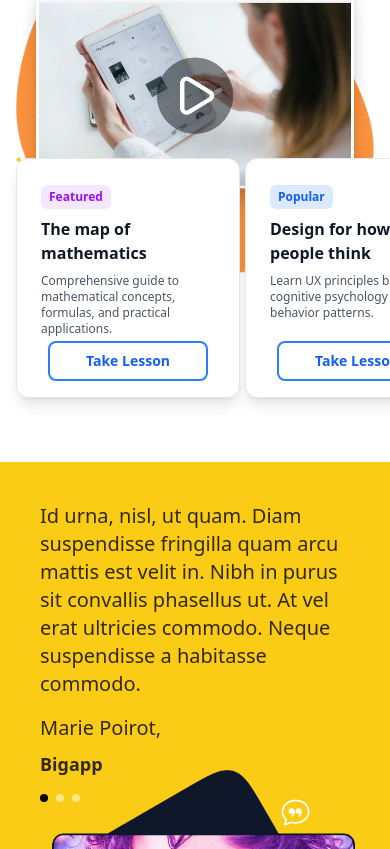
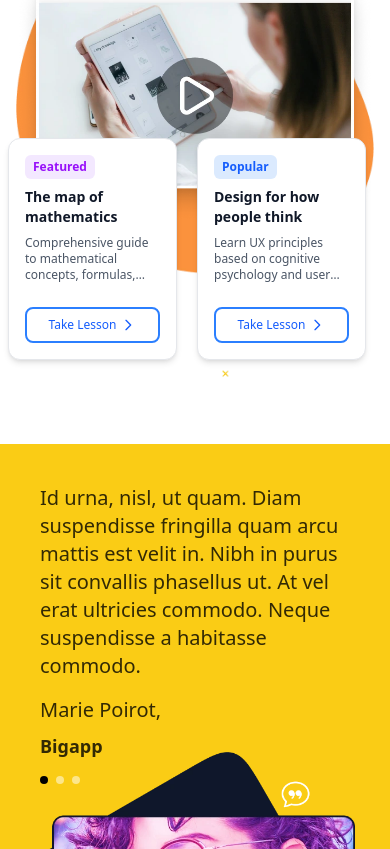
Before and after one commit to Kelwinpin/UTeach, a Next.js app: page / in a window 390 px wide. Shown: the part 1655-2504 px from the top of the page. Built offline with nearby package versions, Linux system fonts and the light colour scheme.

Commit message:
fixing card responsive

```diff
--- a/src/components/Card/index.jsx
+++ b/src/components/Card/index.jsx
@@ -1,38 +1,84 @@
+"use client";
+
 import Link from "next/link";
+import Image from "next/image";
+import { useState } from "react";
 
 export default function Card({
+  id,
   label,
   labelColor,
   title,
   description,
   href,
+  image,
 }) {
+  const [isHovered, setIsHovered] = useState(false);
+
   return (
-    <div className="relative rounded-xl border border-gray-200 bg-white p-6 shadow-lg transition hover:shadow-xl h-60 w-56 flex flex-col items-center gap-2">
-        <article
+    <div
+      id={id || `card-${title.toLowerCase().replace(/\s+/g, '-')}`}
+      className="relative rounded-xl border border-gray-200 bg-white p-4 sm:p-5 md:p-6 shadow-md transition-all duration-300
+                hover:shadow-xl md:w-52 w-full max-w-xs flex flex-col justify-between gap-2 h-full
+                transform hover:-translate-y-1"
+      onMouseEnter={() => setIsHovered(true)}
+      onMouseLeave={() => setIsHovered(false)}
+      onFocus={() => setIsHovered(true)}
+      onBlur={() => setIsHovered(false)}
       itemScope
       itemType="https://schema.org/Course"
     >
+      <div className="flex flex-col gap-2">
+        <div className="flex justify-between items-start">
           <span
-              className={`inline-block px-2 py-1 text-xs font-semibold rounded-md mb-2 ${labelColor}`}
+            className={`inline-block px-2 py-1 text-xs font-semibold rounded-md ${labelColor}`}
+            aria-label={`${label} course`}
           >
             {label}
           </span>
+        </div>
 
-          <h2 className="text-md font-semibold text-gray-900 mb-2" itemProp="name">
+        <h3
+          className="text-sm sm:text-base md:text-lg font-semibold text-gray-900 line-clamp-2 min-h-[2.5rem] sm:min-h-[3rem]"
+          itemProp="name"
+        >
           {title}
-          </h2>
+        </h3>
 
-          <p className="text-xs text-gray-600 mb-4" itemProp="description">
+        <p
+          className="text-xs sm:text-sm text-gray-600 line-clamp-3 flex-grow"
+          itemProp="description"
+        >
           {description}
         </p>
-        </article>
+      </div>
+
+      <div className="mt-4 flex justify-center">
         <Link
           href={href}
-            className="inline-block border-2 border-blue-500 text-blue-600 px-9 py-2 text-sm font-semibold rounded-lg hover:bg-blue-50 transition absolute bottom-4"
+          className={`inline-block border-2 border-blue-500 text-blue-600 px-3 sm:px-4 py-2 text-xs sm:text-sm font-medium sm:font-semibold rounded-lg transition-all duration-300 w-full text-center
+                      ${isHovered ? 'bg-blue-500 text-white' : 'hover:bg-blue-50'}`}
+          itemProp="url"
+          aria-label={`Take the ${title} lesson`}
         >
+          <span className="flex items-center justify-center gap-1">
             Take Lesson
+            <svg
+              xmlns="http://www.w3.org/2000/svg"
+              className={`h-4 w-4 transition-transform duration-300 ${isHovered ? 'translate-x-1' : ''}`}
+              fill="none"
+              viewBox="0 0 24 24"
+              stroke="currentColor"
+            >
+              <path strokeLinecap="round" strokeLinejoin="round" strokeWidth={2} d="M9 5l7 7-7 7" />
+            </svg>
+          </span>
         </Link>
+      </div>
+
+      <meta itemProp="provider" content="Uteach" />
+      <meta itemProp="educationalLevel" content="Beginner" />
+      <link itemProp="url" href={`https://yourdomain.com${href}`} />
     </div>
   );
 }
--- a/src/components/FAQ/index.jsx
+++ b/src/components/FAQ/index.jsx
@@ -152,7 +152,7 @@ export default function AppFeatures() {
 
         <div className="mt-25 md:mt-0 relative">
           <div
-            className="absolute md:-top-30 md:left-80 inset-0 z-1 bg-[url('/images/bg-faq.webp')] bg-no-repeat bg-contain pointer-events-none"
+            className="absolute -top-25 left-30 md:-top-30 md:left-80 inset-0 z-1 bg-[url('/images/bg-faq.webp')] bg-no-repeat bg-contain pointer-events-none"
             aria-hidden="true"
           />
           <div
@@ -180,7 +180,7 @@ export default function AppFeatures() {
           </figure>
 
           <div
-            className="relative z-2 -mt-16 sm:-mt-18 md:-mt-25 grid grid-cols-2 md:grid-cols-3 sm:gap-10 gap-25 md:px-0"
+            className="relative z-2 -mt-16 sm:-mt-18 md:-mt-25 grid grid-cols-2 md:grid-cols-3 sm:gap-10 md:gap-25 gap-5  md:px-0 -left-2 -top-5"
             aria-label="Featured lessons"
             itemScope
             itemType="https://schema.org/ItemList"
```
Lines whose indentation alone changed are shown as unchanged.
